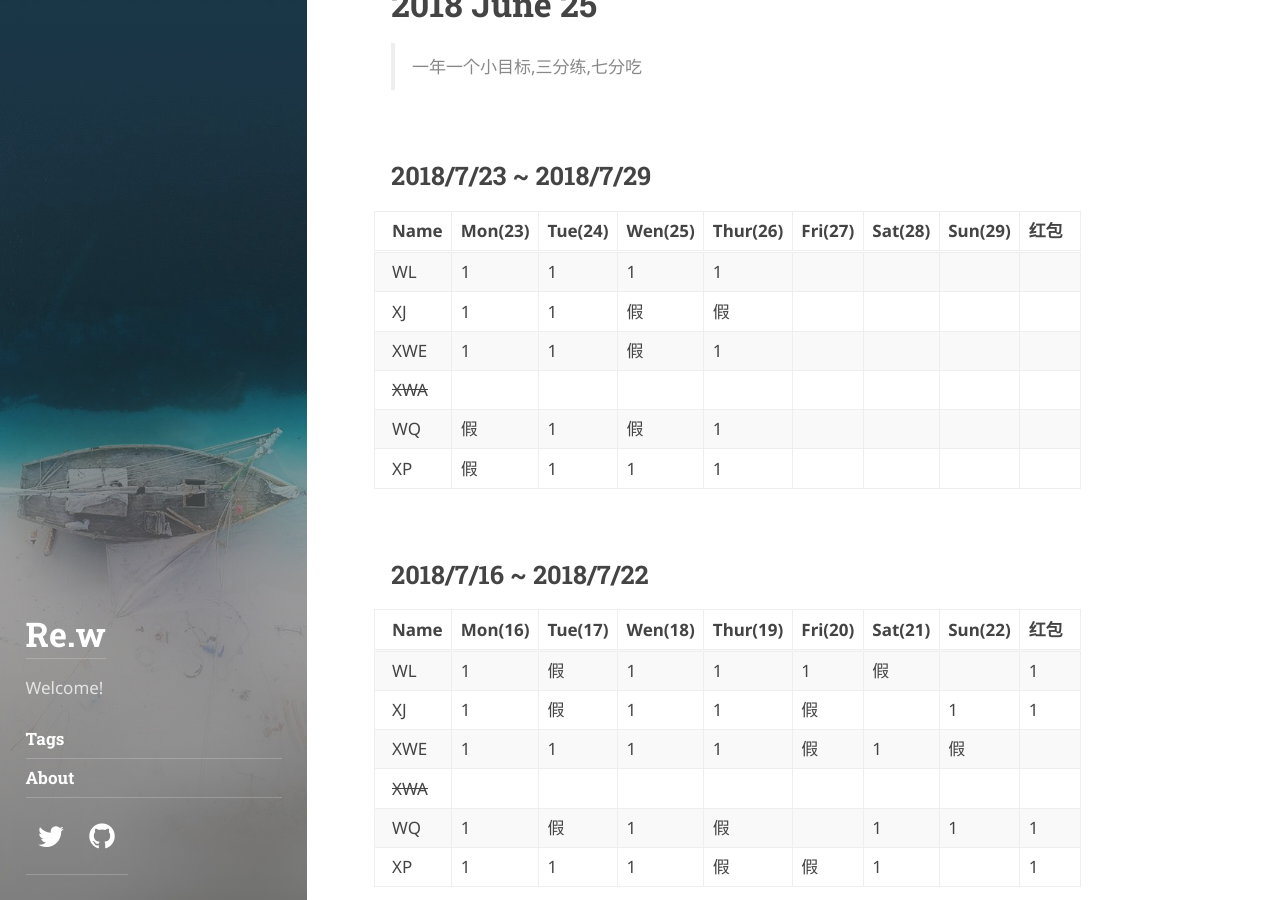
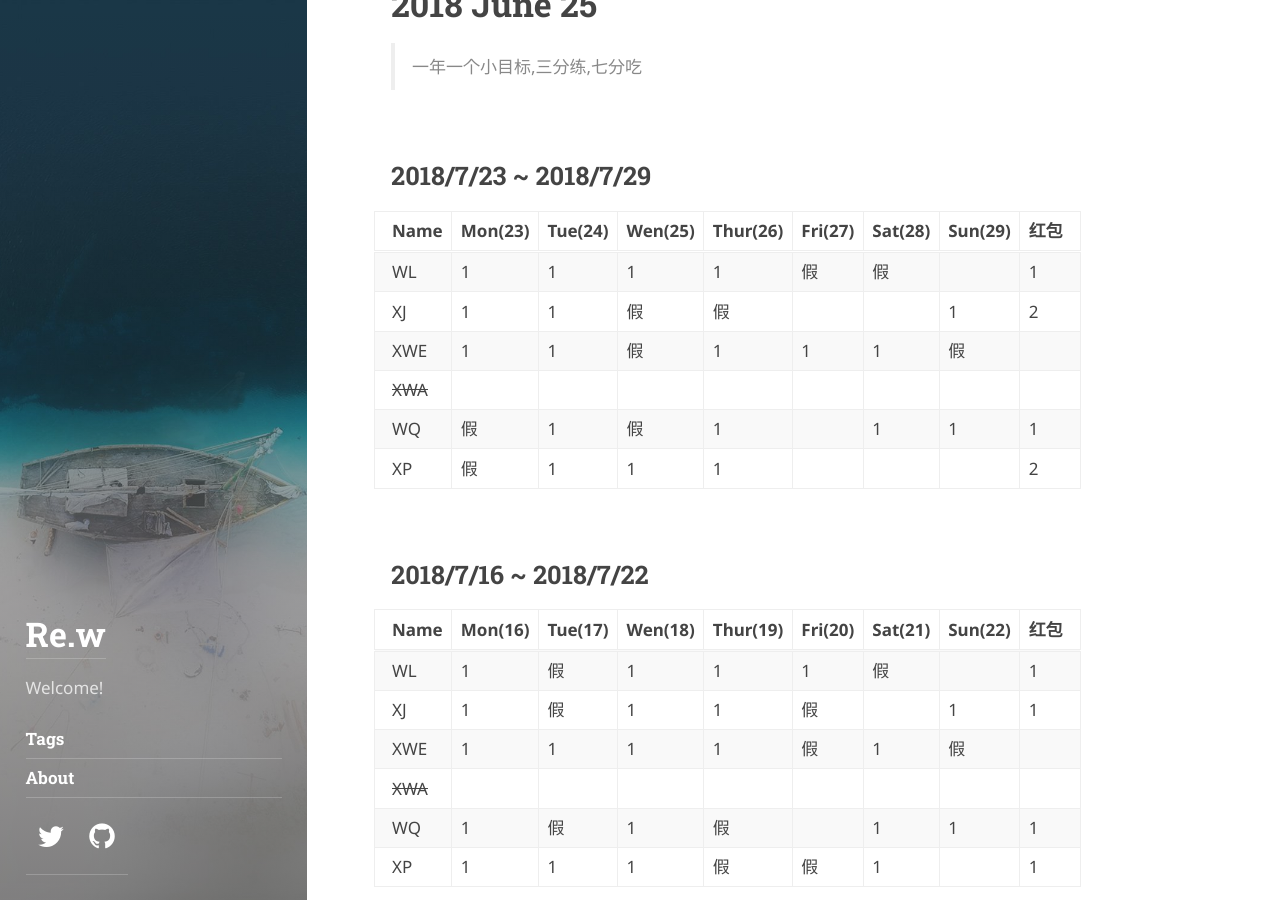
Before and after one commit to wangat2001/wangat2001.github.io, a Jekyll site: the page built from _posts/2018-06-25-weekly_sport_report.md, in a window 1280 px wide and 900 px high, scrolled down 334 px. Built offline with Jekyll 4.4.1, drawn with Linux system fonts in a browser that asks for light colours; some web fonts are replaced.

Commit message:
Update 2018-06-25-weekly_sport_report.md

```diff
--- a/_posts/2018-06-25-weekly_sport_report.md
+++ b/_posts/2018-06-25-weekly_sport_report.md
@@ -15,12 +15,12 @@
 
 | Name | Mon(23) | Tue(24)  | Wen(25) | Thur(26)| Fri(27) | Sat(28) | Sun(29) | 红包|
 |:----|:----|:----|:----|:----|:-----| ----|:-----|:--- |
-| WL  |1|1|1|1|||||
-| XJ  |1|1|假|假|||||
-| XWE |1|1|假|1|||||
+| WL  |1|1|1|1|假|假||1|
+| XJ  |1|1|假|假|||1|2|
+| XWE |1|1|假|1|1|1|假||
 | ~~XWA~~ | ||||||||
-| WQ  |假|1|假|1|||||
-| XP  |假|1|1|1|||||
+| WQ  |假|1|假|1||1|1|1|
+| XP  |假|1|1|1||||2|
 
 ## 2018/7/16  ~  2018/7/22
 
```
